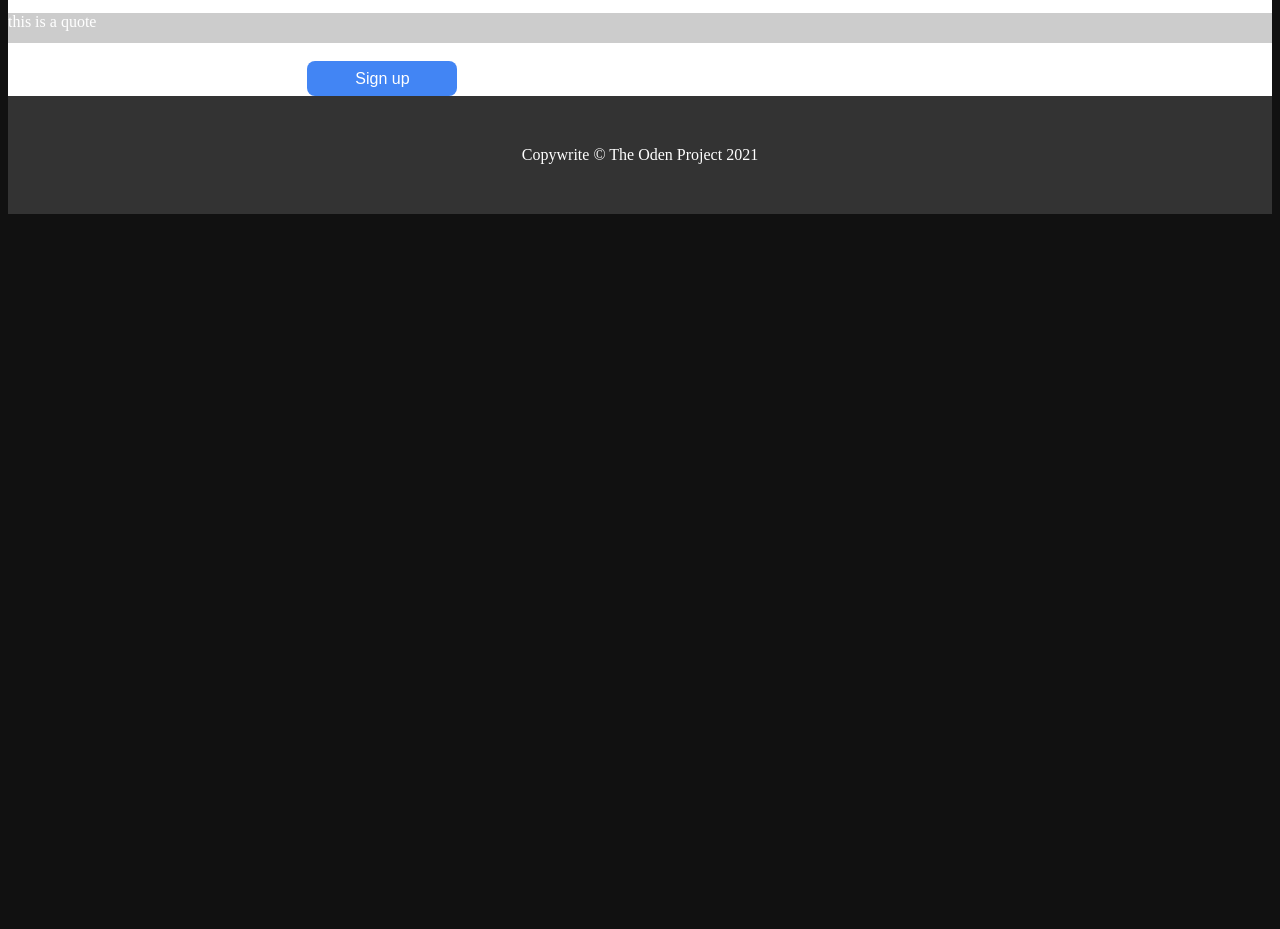
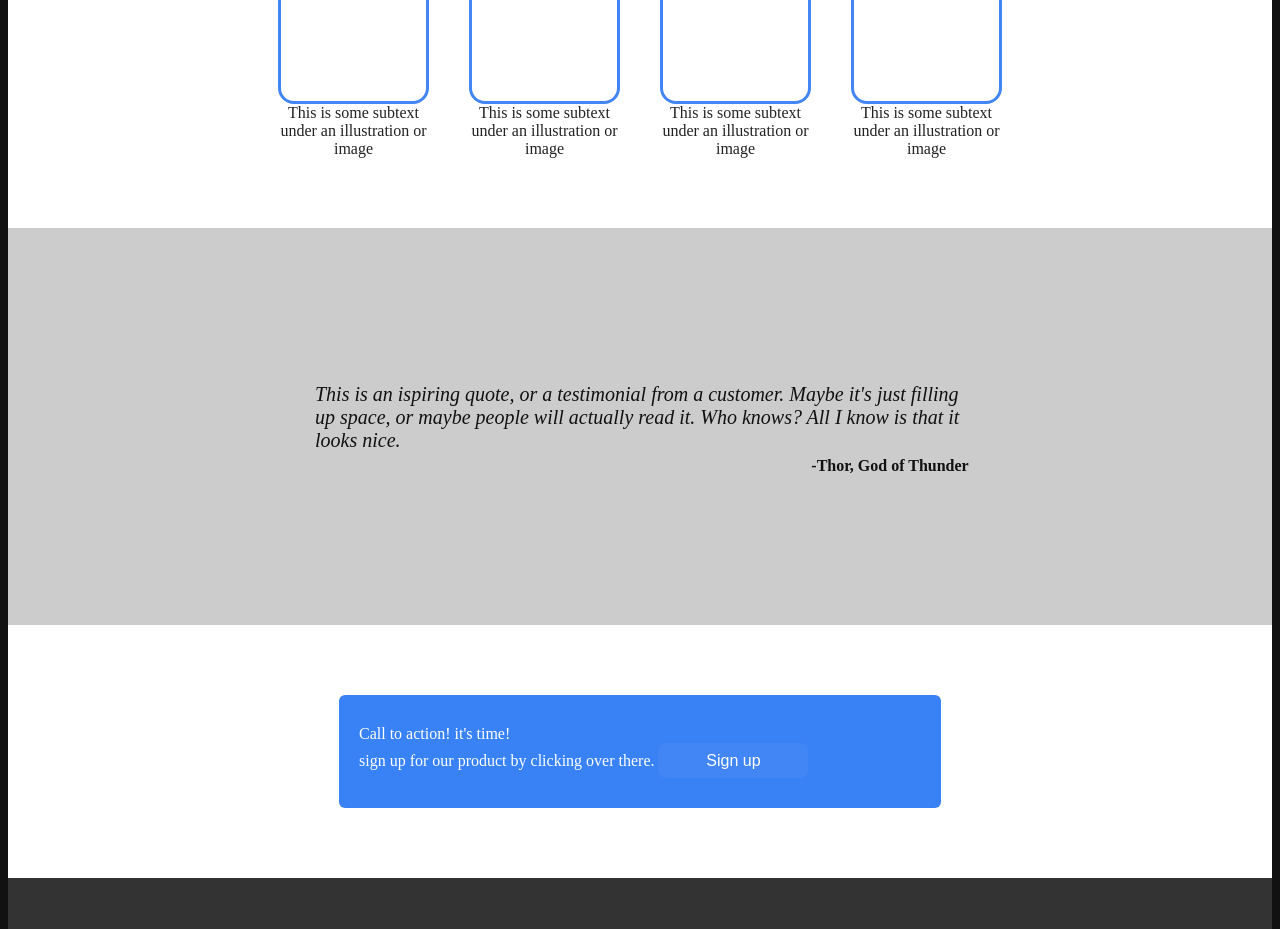
Before and after one commit to shorty456132/TOP-LandingPage, a plain HTML site: page index.html in a window 1280 px wide. Shown: the part 594-1523 px from the top of the page. Before the commit the page ends 808 px from the top, so only its background shows below. Drawn offline with Linux system fonts and the light colour scheme.

Commit message:
minor adjustments to signup div left

```diff
--- a/index.html
+++ b/index.html
@@ -48,13 +48,21 @@
         </div>
     </div>
     <div class="quote">
-        <p>this is a quote</p>
+        <div class="text">
+            This is an ispiring quote, or a testimonial from a customer. Maybe it's just filling
+            up space, or maybe people will actually read it. Who knows? All I know is that it looks nice.
+        </div>
+        <div class="author">
+            -Thor, God of Thunder
+        </div>
         <!-- find out how to add a signature under the quote -->
     </div>
     <div class="signup">
+        <div class="blue-border">
         <p>Call to action! it's time!</p>
         sign up for our product by clicking over there.
         <button>Sign up</button>
+        </div>
     </div>
 
     <div class="footer">Copywrite &copy; The Oden Project 2021</div>
--- a/styles.css
+++ b/styles.css
@@ -35,16 +35,18 @@ p {
 }
 
 .header-container {
-    background-color: #1F2D37;
+    background-color: #1F2937;
     display: flex;
     flex-direction: column;
     height: 700px;
     padding: 0px 150px;
+    padding-bottom: 50px;
 }
 
 .header {
-    font-size: 30px;
+    font-size: 48px;
     font-weight: 700;
+    color: #F9FAF8;
     padding: 20px 50px;
     padding-bottom: 70px;
     display: flex;
@@ -80,7 +82,7 @@ p {
 }
 
 .random-info {
-    padding: 16px 150px;
+    padding: 20px 150px;
     background-color: white;
     color: #222;
     display: flex;
@@ -89,6 +91,9 @@ p {
 
 .random-info p {
     align-self: center;
+    font-size: 36px;
+    font-weight: 600;
+    margin-bottom: 25px;
 }
 
 .random-info .images {
@@ -106,28 +111,59 @@ p {
 }
 
 .random-info .text .subtext {
-    max-width: 100px;
-    max-height: 100px;
+    max-width: 150px;
+    max-height: 155px;
     text-align: center;
+    padding-bottom: 50px;
 }
 
 
 .random-info .images .random-image {
-    border: 3px solid maroon;
+    border: 3px solid #4285F4;
     border-radius: 16px;
-    width: 100px;
-    height: 100px;
+    width: 150px;
+    height: 155px;
 }
 
 
 .quote {
-    height: 30%;
     background-color: #ccc;
+    color: #111;
+    display:flex;
+    flex-direction: column;
+    align-items: center;
+    justify-content: center;
+    padding-top: 150px;
+    padding-bottom: 150px;
+}
+
+.quote .text {
+    font-size: 20px;
+    font-style: italic;
+    width: 650px;
+    padding: 5px 0px;
+}
+
+.quote .author {
+    padding-left: 500px;
+    font-weight: 600;
 }
 
 .signup {
-    height: 20%;
     background-color: white;
+    display: flex;
+    justify-content: center;
+    padding: 20px 0px;
+}
+
+.signup .blue-border {
+    flex: .5;
+    border-radius: 6px;
+    padding: 30px 20px;
+    align-self: center;
+    justify-self: center;
+    background-color: #3882F6;
+    margin: 50px;
 }
 
 .footer {
```
